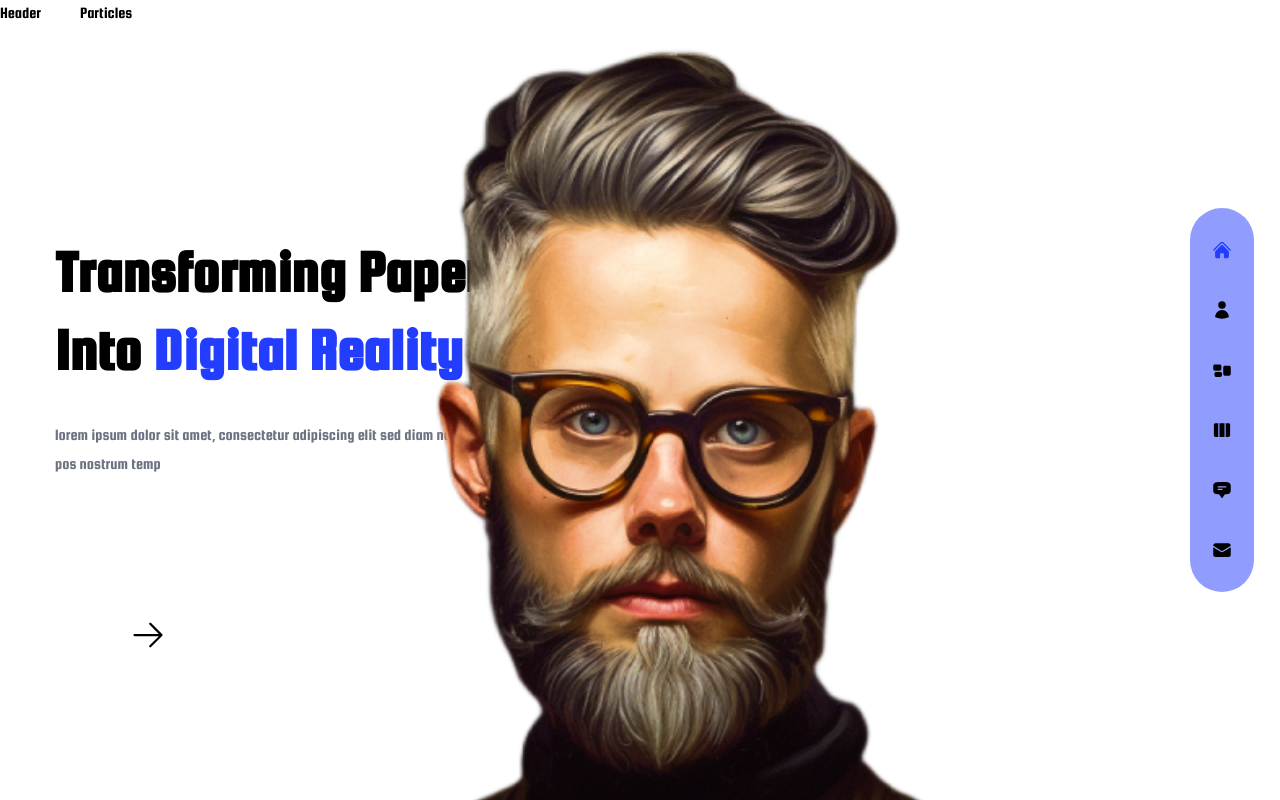
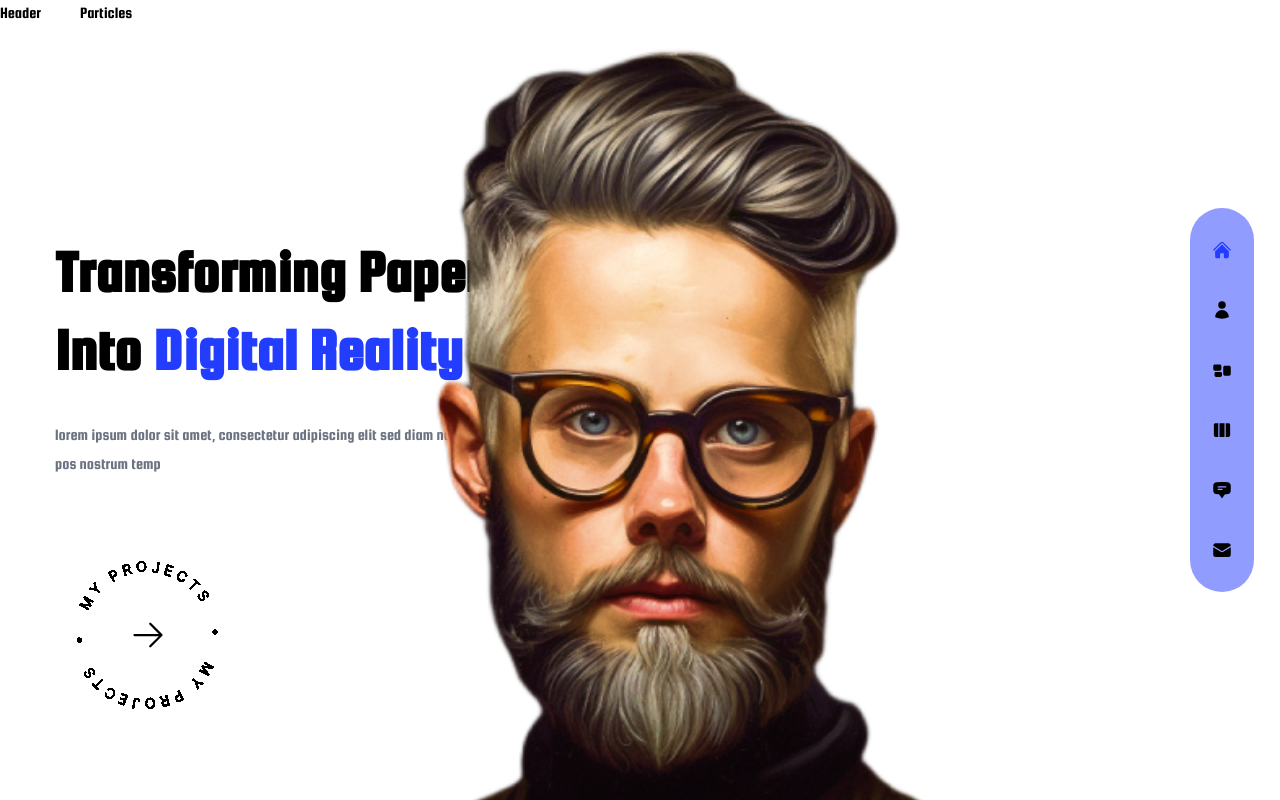
Before and after one commit to QuincyRefentse/DaqueData, a Next.js app: page / in a window 1280 px wide. Built offline with nearby package versions, Linux system fonts and the light colour scheme.

Commit message:
Bring background image to the front by adjusting z-index

```diff
--- a/components/ProjectsBtn.js
+++ b/components/ProjectsBtn.js
@@ -18,7 +18,7 @@ const ProjectsBtn = () => {
      <Link href={'/work'} className="relative w-[185px] h-[185px] flex
      justify-center items-center bg-circleStar bg-cover bg-center bg-no-repeat">
       <Image
-      src={'/rounded-text.png'}
+      src={'/rounded-texted-edit.png'}
       width={141}
       height={148}
       alt=''
```
Also changed, not shown: public/DaqueData.png (added).
